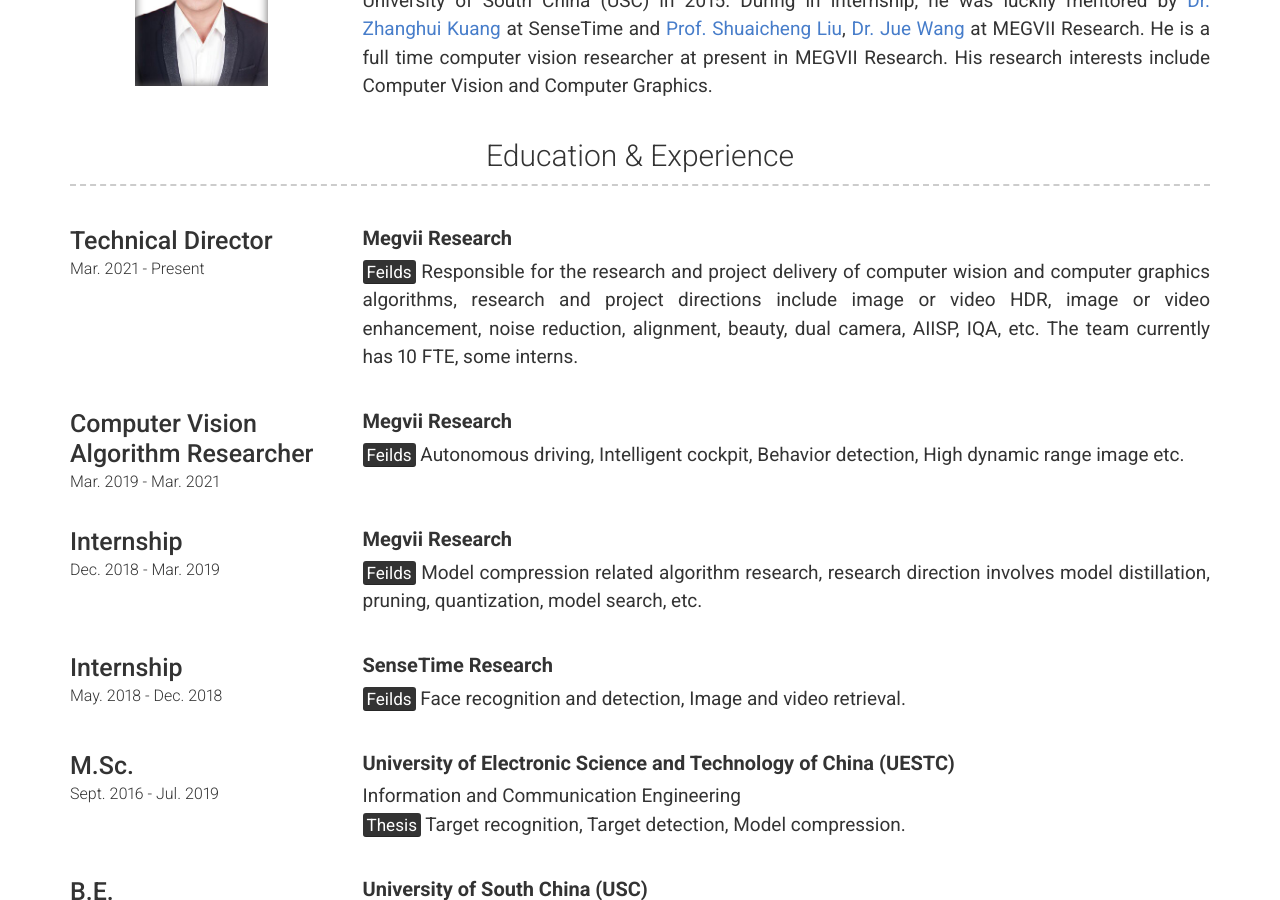
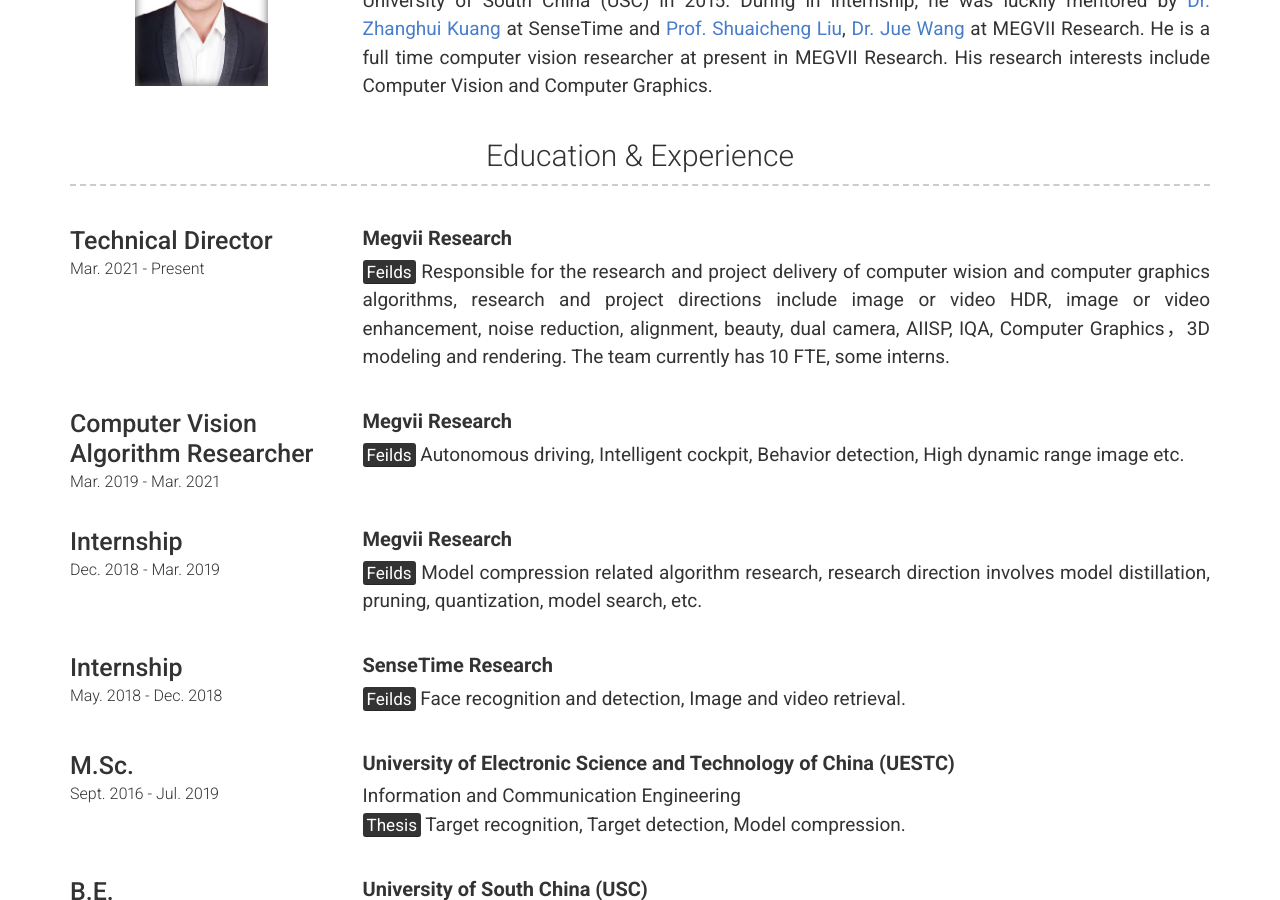
Before and after one commit to Hedlen/Hedlen.github.io, a Jekyll site: the page built from index.md, in a window 1280 px wide and 900 px high, scrolled down 428 px. Built offline with Jekyll 4.4.1, drawn with Linux system fonts in a browser that asks for light colours; nearby versions of some CDN libraries; some of the changed text lies outside the part shown.

Commit message:
add some contents

```diff
--- a/_config.yml
+++ b/_config.yml
@@ -64,7 +64,7 @@ content:
         caption:  Mar. 2021 - Present
         description: | # this will include new lines to allow paragraphs
           ## **Megvii Research**
-          <mark>Feilds</mark> Responsible for the research and project delivery of computer wision and computer graphics algorithms, research and project directions include image or video HDR, image or video enhancement, noise reduction, alignment, beauty, dual camera, AIISP, IQA, etc. The team currently has 10 FTE, some interns.
+          <mark>Feilds</mark> Responsible for the research and project delivery of computer wision and computer graphics algorithms, research and project directions include image or video HDR, image or video enhancement, noise reduction, alignment, beauty, dual camera, AIISP, IQA, Computer Graphics，3D modeling and rendering. The team currently has 10 FTE, some interns.
       - layout: left
         title: Computer Vision Algorithm Researcher
         # link: www.msg.group
@@ -214,6 +214,20 @@ content:
         description: | # this will include new lines to allow paragraphs
           ## [NTIRE 2022 High Dynamic Range Challenge - Track 2 Low-complexity (fidelity constrain)](https://codalab.lisn.upsaclay.fr/competitions/1515)
 
+      - layout: left
+        title: MIPI 2022
+        # caption:
+        sub_title: <blue_mark>2nd Place Award</blue_mark>
+        description: | # this will include new lines to allow paragraphs
+          ## [RGBW Joint Fusion and Denoise @MIPI-challenge](https://codalab.lisn.upsaclay.fr/competitions/4953#learn_the_details)
+
+      - layout: left
+        title: MIPI 2022
+        # caption:
+        sub_title: <blue_mark>Sixth</blue_mark>
+        description: | # this will include new lines to allow paragraphs
+          ## [Quad Joint Remosaic and Denoise @MIPI-challenge](https://codalab.lisn.upsaclay.fr/competitions/4955)
+
 
   - title: Projects # Title for the section
     layout: list # Type of content section (list/text)
```
